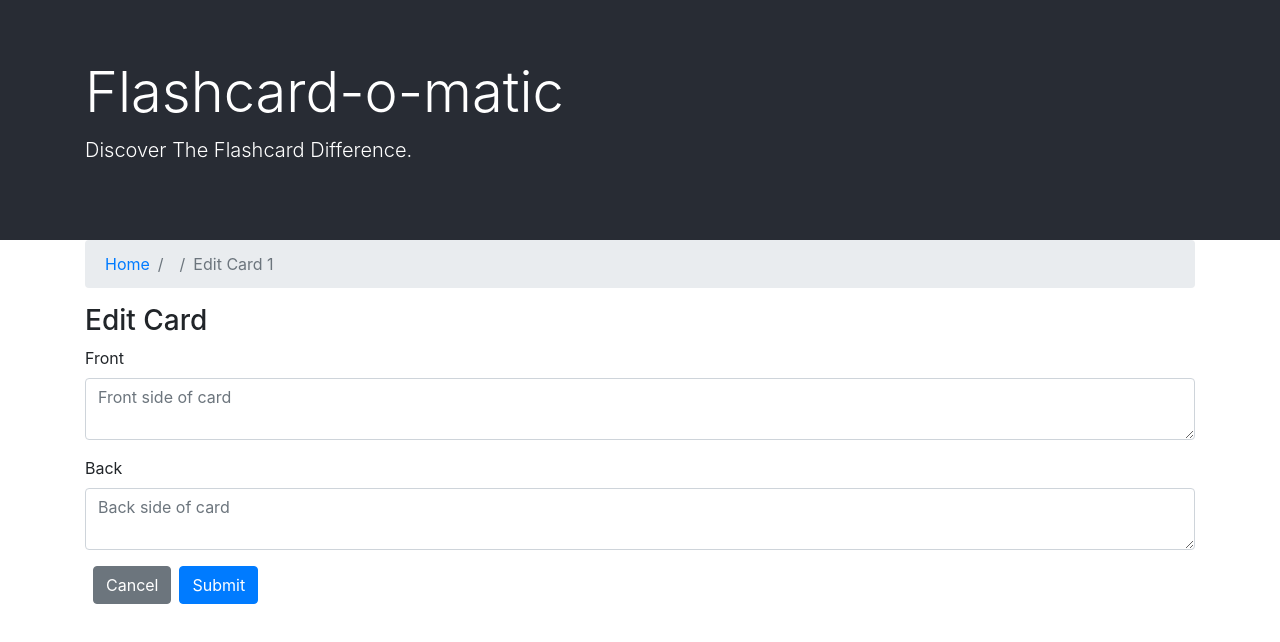
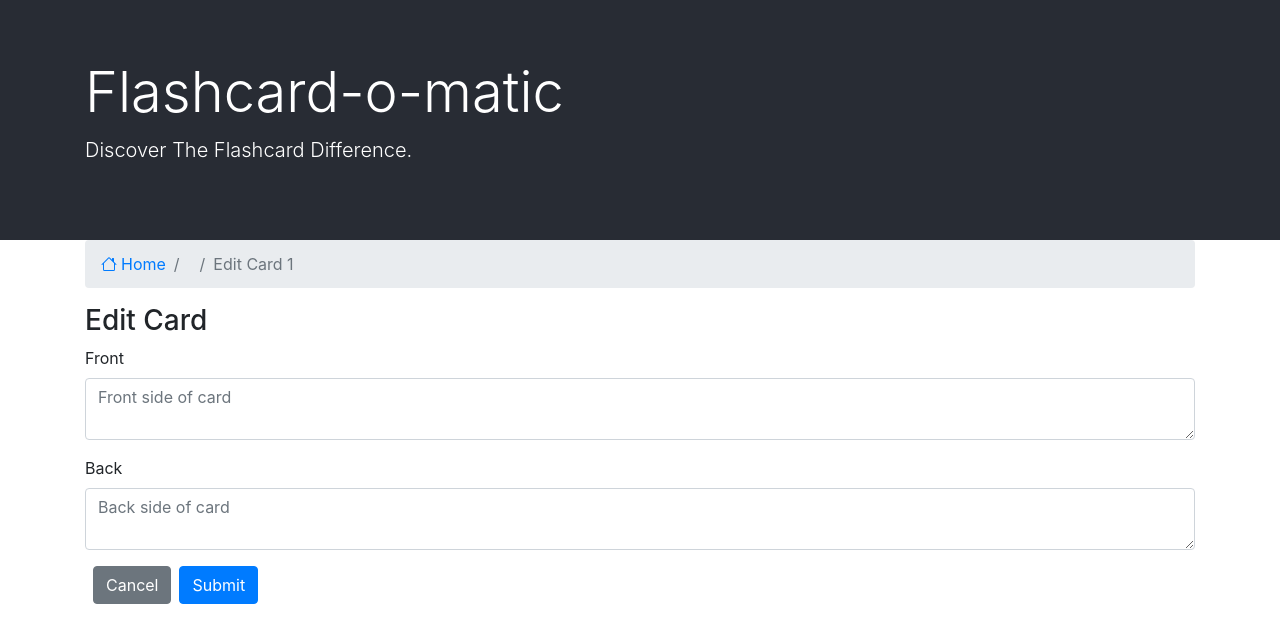
Before and after one commit to lpelypenko/thinkful-flashcard-app, a React (Create React App) app: page /decks/1/cards/1/edit in a window 1280 px wide. Shown: the top 642 px of the page. Built offline with nearby package versions, Linux system fonts and the light colour scheme; no server answers; a web font is replaced by a local one.

Commit message:
Study is done icons and bread

```diff
--- a/src/RootRoutes.js
+++ b/src/RootRoutes.js
@@ -16,7 +16,7 @@ function RootRoutes() {
       <Route path="/decks" element={<DeckList />} />
       <Route path="/decks/new" element={<CreateNewDeck />} />
       <Route path="/decks/:deckId" element={<ViewDeck />} />
-      {/* <Route path="/decks/:deckId/study" element={<Study />} /> */}
+      <Route path="/decks/:deckId/study" element={<Study />} />
       <Route path="/decks/:deckId/cards/new" element={<CreateNewCard />} />
       <Route path="/decks/:deckId/cards/:cardId/edit" element={<EditCard />} />
       <Route path="/decks/:deckId/edit" element={<EditDeck />} />
--- a/src/components/card/EditCard.js
+++ b/src/components/card/EditCard.js
@@ -1,7 +1,8 @@
 import React, { useEffect, useState } from "react";
 import { readDeck, updateCard, readCard } from "../../utils/api";
-import { NavLink, useParams, useNavigate } from "react-router-dom";
+import { useParams, useNavigate } from "react-router-dom";
 import CardForm from "./CardForm";
+import Breadcrumb from "../common/Breadcrumb";
 
 function EditCard() {
   const navigate = useNavigate();
@@ -37,27 +38,14 @@ function EditCard() {
     }
   };
 
+  const breadcrumbItems = [
+    { link: "/", title: "Home", active: false },
+    { link: `/decks/${deckId}`, title: deck.name, active: false },
+    { link: "", title: `Edit Card ${cardId}`, active: true },
+  ];
   return (
     <div>
-      <nav aria-label="breadcrumb">
-        <ol className="breadcrumb">
-          <li className="breadcrumb-item">
-            <NavLink to="/">
-              <span
-                className="oi oi-home mr-1"
-                style={{ color: "#0d6efd" }}
-              ></span>
-              Home
-            </NavLink>
-          </li>
-          <li className="breadcrumb-item">
-            <NavLink to={`/decks/${deckId}`}>{deck.name}</NavLink>
-          </li>
-          <li className="breadcrumb-item active" aria-current="page">
-            Edit Card {cardId}
-          </li>
-        </ol>
-      </nav>
+      <Breadcrumb items={breadcrumbItems} />
       <h3>Edit Card</h3>
 
       <CardForm
--- /dev/null
+++ b/src/components/common/Breadcrumb.js
@@ -0,0 +1,31 @@
+import React from "react";
+import { NavLink } from "react-router-dom";
+import Icon from "./Icon";
+
+function Breadcrumb({ items }) {
+  return (
+    <nav aria-label="breadcrumb">
+      <ol class="breadcrumb">
+        {items.map((item) =>
+          item.active == true ? (
+            <li class="breadcrumb-item active" aria-current="page">
+              {item.title}
+            </li>
+          ) : (
+            <li class="breadcrumb-item">
+              <NavLink
+                style={{ display: "inline-flex", alignItems: "center" }}
+                to={item.link}
+              >
+                <Icon type={item.title} />
+                {item.title}
+              </NavLink>
+            </li>
+          )
+        )}
+      </ol>
+    </nav>
+  );
+}
+
+export default Breadcrumb;
--- /dev/null
+++ b/src/components/common/Icon.js
@@ -0,0 +1,68 @@
+import React from "react";
+
+function Icon({ type }) {
+  let icon;
+  switch (type) {
+    case "add": {
+      icon = (
+        <svg
+          xmlns="http://www.w3.org/2000/svg"
+          width="16"
+          height="16"
+          fill="currentColor"
+          class="bi bi-plus-lg"
+          viewBox="0 0 16 16"
+        >
+          <path
+            fill-rule="evenodd"
+            d="M8 2a.5.5 0 0 1 .5.5v5h5a.5.5 0 0 1 0 1h-5v5a.5.5 0 0 1-1 0v-5h-5a.5.5 0 0 1 0-1h5v-5A.5.5 0 0 1 8 2"
+          />
+        </svg>
+      );
+      break;
+    }
+    case "Delete": {
+      icon = (
+        <svg
+          xmlns="http://www.w3.org/2000/svg"
+          width="16"
+          height="16"
+          fill="currentColor"
+          class="bi bi-trash-fill"
+          viewBox="0 0 16 16"
+        >
+          <path d="M2.5 1a1 1 0 0 0-1 1v1a1 1 0 0 0 1 1H3v9a2 2 0 0 0 2 2h6a2 2 0 0 0 2-2V4h.5a1 1 0 0 0 1-1V2a1 1 0 0 0-1-1H10a1 1 0 0 0-1-1H7a1 1 0 0 0-1 1zm3 4a.5.5 0 0 1 .5.5v7a.5.5 0 0 1-1 0v-7a.5.5 0 0 1 .5-.5M8 5a.5.5 0 0 1 .5.5v7a.5.5 0 0 1-1 0v-7A.5.5 0 0 1 8 5m3 .5v7a.5.5 0 0 1-1 0v-7a.5.5 0 0 1 1 0" />
+        </svg>
+      );
+      break;
+    }
+    case "Home": {
+      icon = (
+        <svg
+          xmlns="http://www.w3.org/2000/svg"
+          width="16"
+          height="16"
+          fill="currentColor"
+          class="bi bi-house"
+          viewBox="0 0 16 16"
+        >
+          <path d="M8.707 1.5a1 1 0 0 0-1.414 0L.646 8.146a.5.5 0 0 0 .708.708L2 8.207V13.5A1.5 1.5 0 0 0 3.5 15h9a1.5 1.5 0 0 0 1.5-1.5V8.207l.646.647a.5.5 0 0 0 .708-.708L13 5.793V2.5a.5.5 0 0 0-.5-.5h-1a.5.5 0 0 0-.5.5v1.293zM13 7.207V13.5a.5.5 0 0 1-.5.5h-9a.5.5 0 0 1-.5-.5V7.207l5-5z" />
+        </svg>
+      );
+      break;
+    }
+    default: {
+      icon = "";
+    }
+  }
+
+  return (
+    <span
+      style={{ verticalAlign: "middle", marginRight: "4px", marginTop: "-4px" }}
+    >
+      {icon}
+    </span>
+  );
+}
+
+export default Icon;
--- a/src/components/common/index.js
+++ b/src/components/common/index.js
@@ -10,6 +10,7 @@ import Study from "../study/Study";
 import CreateNewCard from "../card/CreateNewCard";
 import EditCard from "../card/EditCard";
 
+// WTF????
 function Layout() {
   return (
     <div>
--- /dev/null
+++ b/src/components/study/NotEnoughCards.js
@@ -0,0 +1,40 @@
+import React from "react";
+import { NavLink } from "react-router-dom";
+import Icon from "../common/Icon";
+
+const NotEnoughCards = ({ deckId, numberOfCards, deck }) => {
+  return (
+    <>
+      <nav aria-label="breadcrumb">
+        <ol className="breadcrumb">
+          <li className="breadcrumb-item">
+            <NavLink to="/">
+              <span
+                className="oi oi-home mr-1"
+                style={{ color: "#0d6efd" }}
+              ></span>
+              Home
+            </NavLink>
+          </li>
+          <li className="breadcrumb-item">
+            <NavLink to="/">{deck.name}</NavLink>
+          </li>
+          <li className="breadcrumb-item active" aria-current="page">
+            Study
+          </li>
+        </ol>
+      </nav>
+      <h3>Study</h3>
+      <h4>Not enough cards in the deck.</h4>
+      <p>
+        You need at least 3 cards to study. There are {numberOfCards} cards in
+        this deck.
+      </p>
+      <NavLink to={`/decks/${deckId}/cards/new`} className="btn btn-primary">
+        <Icon type={"add"} /> Add Cards
+      </NavLink>
+    </>
+  );
+};
+
+export default NotEnoughCards;
--- a/src/components/study/Study.js
+++ b/src/components/study/Study.js
@@ -0,0 +1,96 @@
+import React, { useEffect, useState } from "react";
+import { useNavigate, useParams } from "react-router-dom";
+import { readDeck } from "../../utils/api";
+import NotEnoughCards from "./NotEnoughCards";
+import Breadcrumb from "../common/Breadcrumb";
+
+function Study() {
+  const navigate = useNavigate();
+  const { deckId } = useParams();
+  const [deck, setDeck] = useState();
+  const [flipped, setFlipped] = useState(false);
+  const [currentIndex, setCurrentIndex] = useState(0);
+
+  useEffect(() => {
+    const fetchData = async () => {
+      try {
+        const deckData = await readDeck(deckId);
+        setDeck(deckData);
+      } catch (error) {
+        console.log(error.message);
+      }
+    };
+    fetchData();
+  }, [deckId]);
+
+  console.log("deck for study:", deck);
+  console.log("deckId", deckId);
+  function handleFlip() {
+    setFlipped(!flipped);
+  }
+
+  const clickHandler = () => {
+    if (currentIndex < deck.cards.length - 1) {
+      setCurrentIndex(currentIndex + 1);
+      setFlipped(false);
+    } else {
+      const restartConfirm = window.confirm(
+        "Restart cards?\n\n Click 'cancel' to return to the home page."
+      );
+      if (restartConfirm) {
+        setCurrentIndex(0);
+        setFlipped(false);
+      } else {
+        navigate(`/decks/${deckId}/study`);
+      }
+    }
+  };
+
+  if (!deck) {
+    return <div>Loading...</div>;
+  }
+
+  if (deck.cards && deck.cards.length <= 2) {
+    return (
+      <NotEnoughCards
+        deckId={deckId}
+        deck={deck}
+        numberOfCards={deck.cards.length}
+      />
+    );
+  }
+  const breadcrumbItems = [
+    { link: "/", title: "Home", active: false },
+    { link: `/decks/${deckId}`, title: deck.name, active: false },
+    { link: "", title: "Study", active: true },
+  ];
+
+  return (
+    <div>
+      <Breadcrumb items={breadcrumbItems} />
+      <h3 className="my-4">Study: {deck.name}</h3>
+      <div className="card ">
+        <div className="card-body">
+          <h5 className="card-title">
+            Card {currentIndex + 1} of {deck.cards.length}
+          </h5>
+          <p className="card-text">
+            {flipped
+              ? deck.cards[currentIndex].back
+              : deck.cards[currentIndex].front}
+          </p>
+          <button className="btn btn-secondary" onClick={handleFlip}>
+            Flip
+          </button>
+          {flipped && (
+            <button className="btn btn-primary mx-2" onClick={clickHandler}>
+              Next
+            </button>
+          )}
+        </div>
+      </div>
+    </div>
+  );
+}
+
+export default Study;
```
